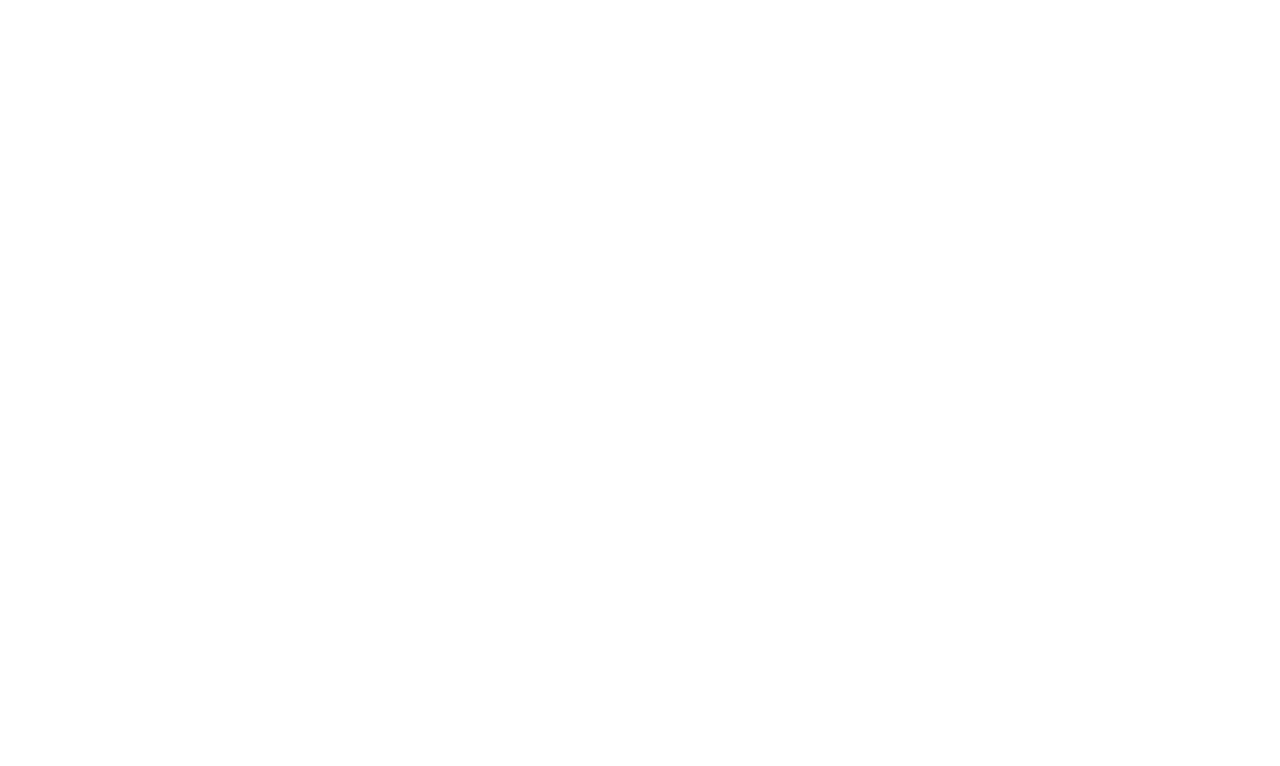
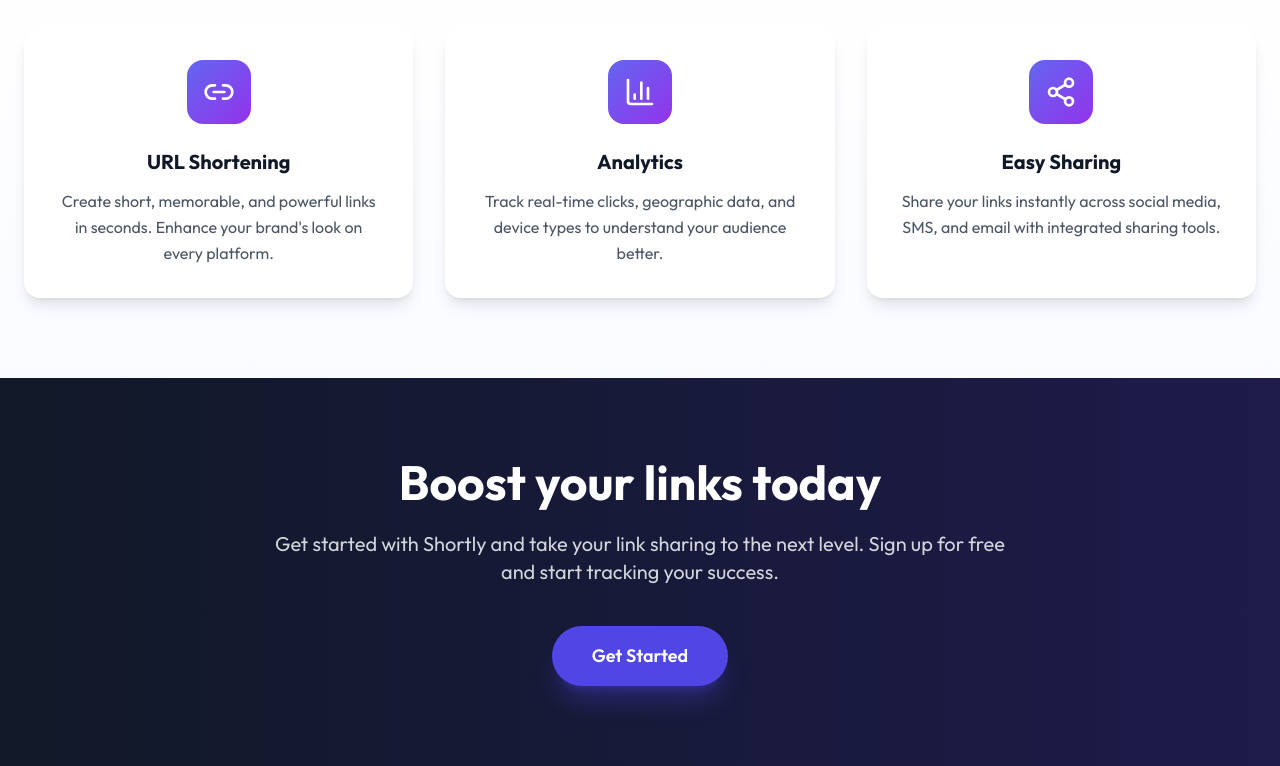
Before and after one commit to codermahbub20/link-shortify, a React (Vite) app in the folder front-end/: page / in a window 1280 px wide. Shown: the part 916-1682 px from the top of the page. Before the commit the page ends 864 px from the top, so only its background shows below. Built offline with nearby package versions, Linux system fonts and the light colour scheme.

Commit message:
Create a simple features section

```diff
--- /dev/null
+++ b/front-end/src/Components/Pages/FeaturesSection/FeaturesSection.tsx
@@ -0,0 +1,68 @@
+import React from 'react';
+import { Link2, BarChart3, Share2 } from 'lucide-react';
+import { Link } from 'react-router-dom';
+
+export const FeaturesAndCTASection: React.FC = () => {
+  return (
+    <>
+      {/* Features Section */}
+      <section className="py-20 bg-gradient-to-b from-white to-indigo-50/30">
+        <div className="max-w-7xl mx-auto px-6">
+          <div className="grid grid-cols-1 md:grid-cols-3 gap-8">
+            {/* Feature 1: URL Shortening */}
+            <div className="bg-white rounded-2xl shadow-lg p-8 text-center hover:shadow-xl transition-shadow">
+              <div className="inline-flex items-center justify-center w-16 h-16 bg-gradient-to-br from-indigo-500 to-purple-600 rounded-2xl mb-6">
+                <Link2 className="text-white" size={32} />
+              </div>
+              <h3 className="text-xl font-bold text-gray-900 mb-3">URL Shortening</h3>
+              <p className="text-gray-600 leading-relaxed">
+                Create short, memorable, and powerful links in seconds. Enhance your brand's look on every platform.
+              </p>
+            </div>
+
+            {/* Feature 2: Analytics */}
+            <div className="bg-white rounded-2xl shadow-lg p-8 text-center hover:shadow-xl transition-shadow">
+              <div className="inline-flex items-center justify-center w-16 h-16 bg-gradient-to-br from-indigo-500 to-purple-600 rounded-2xl mb-6">
+                <BarChart3 className="text-white" size={32} />
+              </div>
+              <h3 className="text-xl font-bold text-gray-900 mb-3">Analytics</h3>
+              <p className="text-gray-600 leading-relaxed">
+                Track real-time clicks, geographic data, and device types to understand your audience better.
+              </p>
+            </div>
+
+            {/* Feature 3: Easy Sharing */}
+            <div className="bg-white rounded-2xl shadow-lg p-8 text-center hover:shadow-xl transition-shadow">
+              <div className="inline-flex items-center justify-center w-16 h-16 bg-gradient-to-br from-indigo-500 to-purple-600 rounded-2xl mb-6">
+                <Share2 className="text-white" size={32} />
+              </div>
+              <h3 className="text-xl font-bold text-gray-900 mb-3">Easy Sharing</h3>
+              <p className="text-gray-600 leading-relaxed">
+                Share your links instantly across social media, SMS, and email with integrated sharing tools.
+              </p>
+            </div>
+          </div>
+        </div>
+      </section>
+
+      {/* CTA Section */}
+      <section className="py-20 bg-gradient-to-r from-gray-900 to-indigo-950">
+        <div className="max-w-4xl mx-auto text-center px-6">
+          <h2 className="text-4xl md:text-5xl font-bold text-white mb-6">
+            Boost your links today
+          </h2>
+          <p className="text-xl text-gray-300 mb-10 max-w-3xl mx-auto">
+            Get started with Shortly and take your link sharing to the next level. Sign up for free and start tracking your success.
+          </p>
+          <Link to="/signup">
+            <button className="px-10 py-4 bg-indigo-600 text-white font-semibold text-lg rounded-full hover:bg-indigo-700 transition shadow-xl shadow-indigo-600/30">
+              Get Started
+            </button>
+          </Link>
+        </div>
+      </section>
+    </>
+  );
+};
+
+export default FeaturesAndCTASection;
--- a/front-end/src/Components/Pages/Home/Home.tsx
+++ b/front-end/src/Components/Pages/Home/Home.tsx
@@ -1,3 +1,4 @@
+import FeaturesAndCTASection from "../FeaturesSection/FeaturesSection";
 import Navbar from "../Navbar/Navbar";
 import UrlShortenerSection from "../UrlShortenerSection/UrlShortenerSection";
 
@@ -7,6 +8,7 @@
         <div>
             <Navbar/>
             <UrlShortenerSection/>
+            <FeaturesAndCTASection/>
 
         </div>
     );
```
